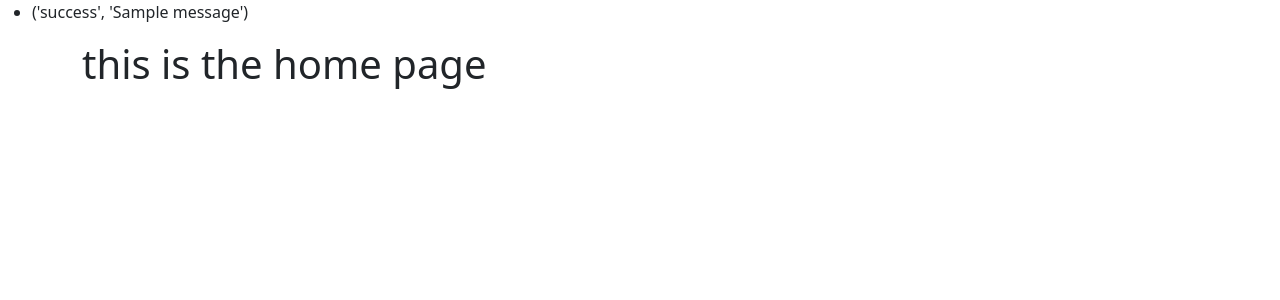
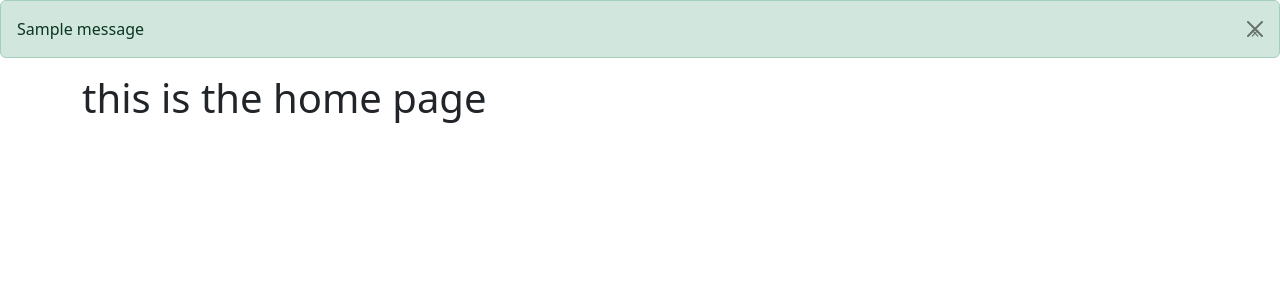
Before and after one commit to 2314105/COM-4003, a Flask app: page / in a window 1280 px wide. Shown: the part 56-356 px from the top of the page. Run offline with Flask 3, Linux system fonts and the light colour scheme; one stand-in notice (Sample message) is shown.

Commit message:
flash handleing base tmeplate

```diff
--- a/Flask-Web-App-Tutorial/website/templates/base.html
+++ b/Flask-Web-App-Tutorial/website/templates/base.html
@@ -41,13 +41,25 @@
     <!--Flash Messages-->
 
     {% with messages = get_flashed_messages(with_categories=true) %}
-      {% if messages %}
-        <ul>
-          {% for message in messages %}
-            <li>{{ message }}</li>
-          {% endfor %}
-        </ul>
+    {% if messages %}
+      {% for catagory, message in messages %}
+      {% if catagory == "error"%}
+      <div class="alert alert-danger alert-dismissible fade show" role="alert">
+        {{ message }}
+        <button type="button" class="btn-close" data-bs-dismiss="alert">
+          <span aria-hidden="true">&times;</span>
+        </button>
+      </div>
+      {% else %}
+      <div class="alert alert-success alert-dismissible fade show" role="alert">
+        {{ message }}
+        <button type="button" class="btn-close" data-bs-dismiss="alert">
+          <span aria-hidden="true">&times;</span>
+        </button>
+      </div>
       {% endif %}
+      {% endfor %}
+    {% endif %}
     {% endwith %}
 
     <!--Content-->
```
